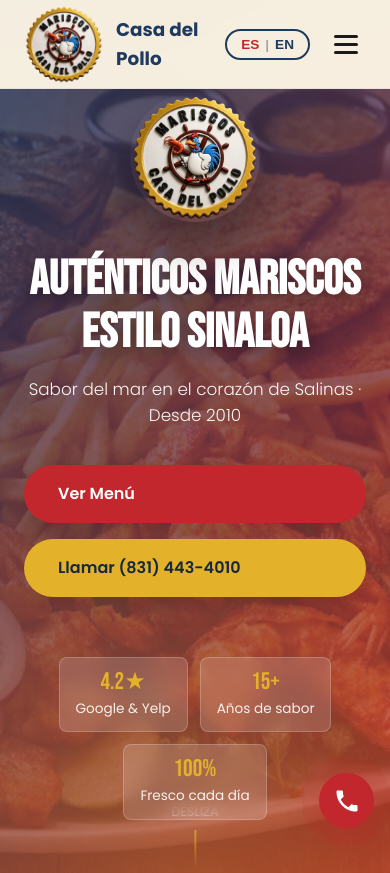
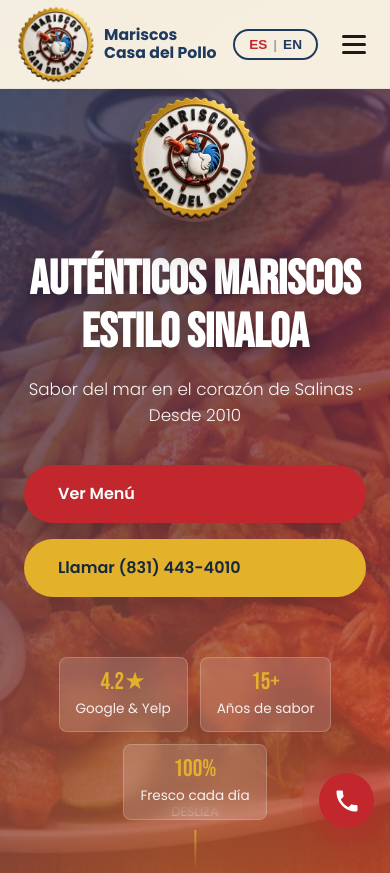
Before and after one commit to enriquetoscanoh94/mariscoscasadelpollo, a website: page index.html in a window 390 px wide. Shown: the top 873 px of the page. Drawn offline with Linux system fonts and the light colour scheme.

Commit message:
Update navbar brand name

```diff
--- a/css/styles.css
+++ b/css/styles.css
@@ -176,6 +176,10 @@ h3 { font-size: 1.5rem; }
   font-weight: 700;
   font-size: 1.15rem;
   color: var(--navy);
+  min-width: 0;
+}
+.nav-brand span {
+  line-height: 1.15;
 }
 .nav-brand img {
   width: 80px;
@@ -980,6 +984,9 @@ h3 { font-size: 1.5rem; }
   h2 { font-size: 2.25rem; }
   h3 { font-size: 1.25rem; }
   .nav-links { display: none; }
+  .nav-inner { gap: 12px; padding: 4px 16px; }
+  .nav-brand { gap: 8px; font-size: 0.98rem; }
+  .nav-brand span { max-width: 130px; }
   .nav-burger { display: flex; }
   .nav-links.open {
     display: flex;
--- a/index.html
+++ b/index.html
@@ -47,7 +47,7 @@
     <div class="nav-inner">
       <a href="#hero" class="nav-brand">
         <img src="assets/img/logo/logo.webp" alt="Mariscos Casa del Pollo" width="360" height="360" />
-        <span>Casa del Pollo</span>
+        <span>Mariscos Casa del Pollo</span>
       </a>
       <ul class="nav-links" id="navLinks">
         <li><a href="#hero" data-i18n="nav-home">Home</a></li>
```
Also changed, not shown: menu.html (+1 -1 lines).
